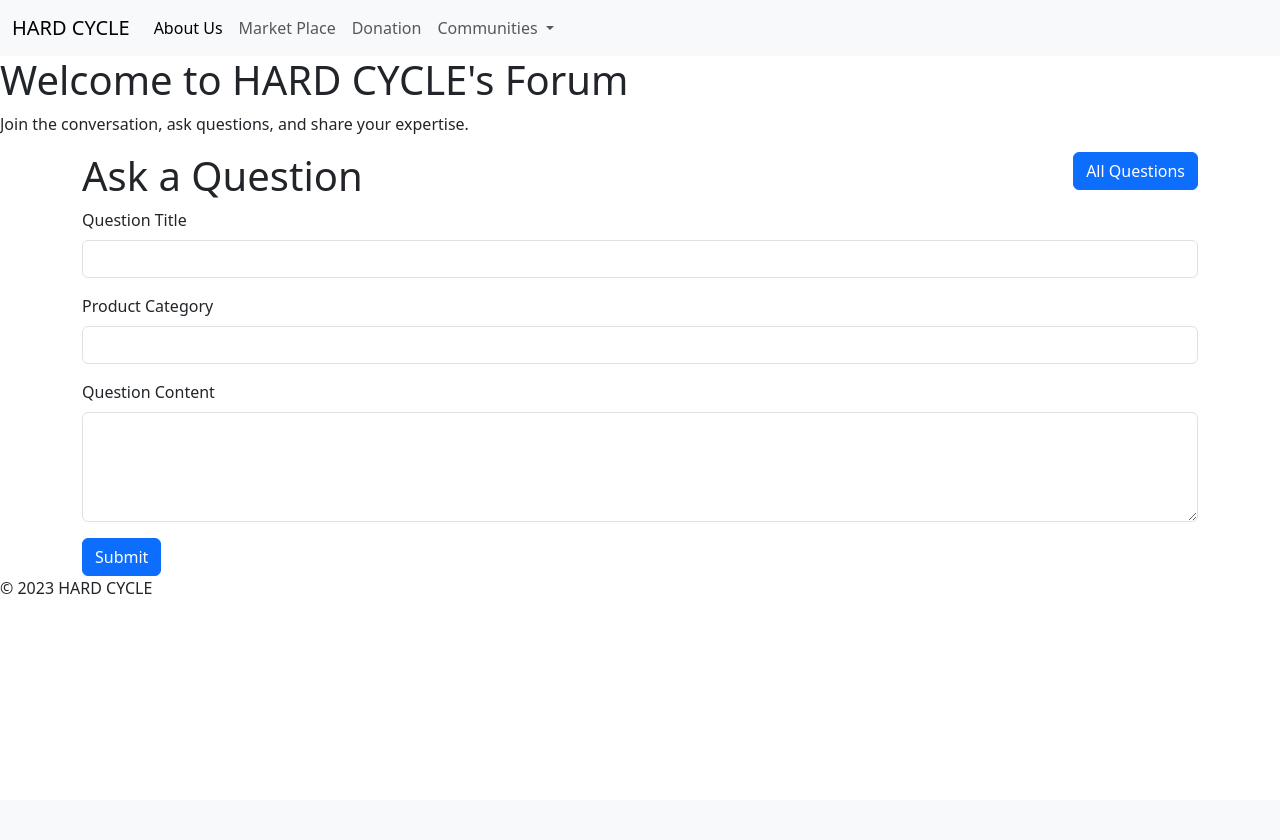
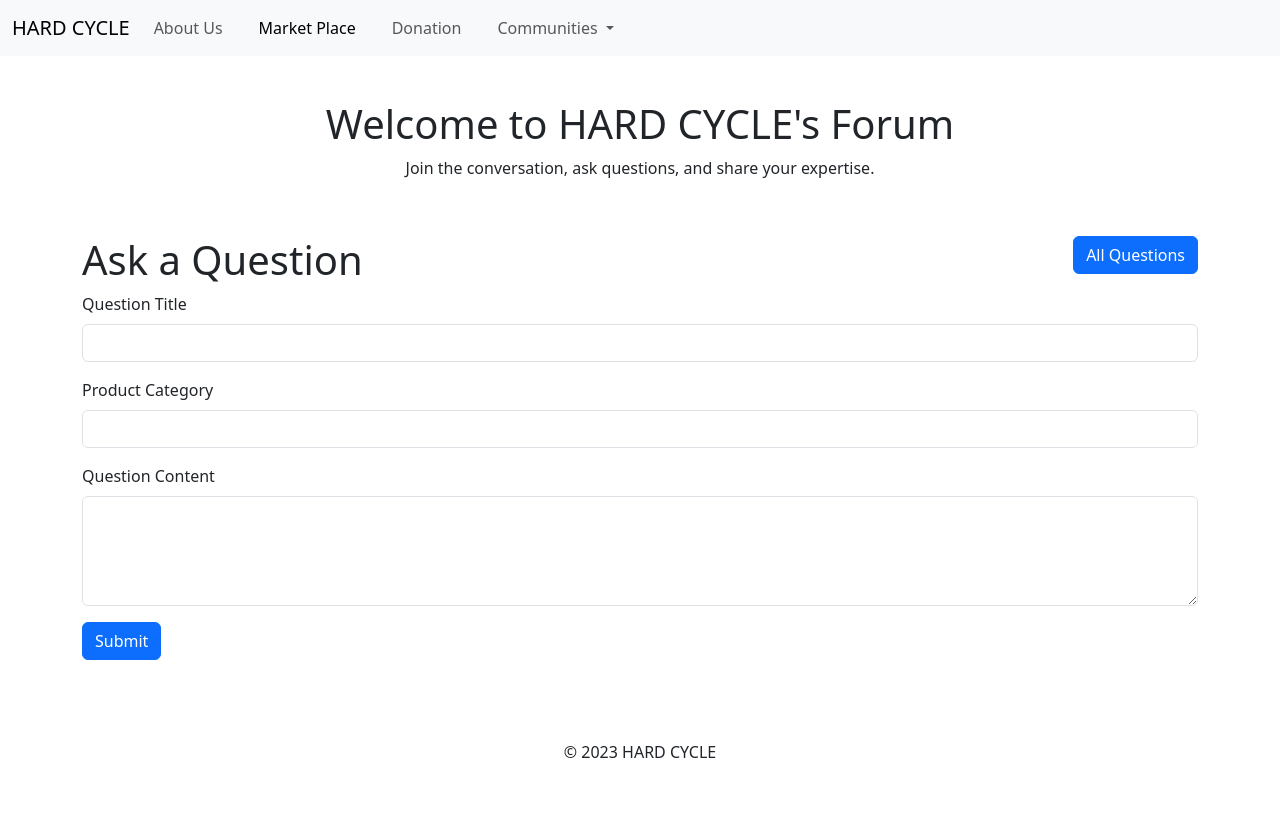
Before and after one commit to harounmaleriado/WAD2, a Spring Boot app: page /ask_questions.html in a window 1280 px wide. Before the commit the page ends 594 px from the top, so only its background shows below. Run offline with Spring Boot 4, Linux system fonts and the light colour scheme; style sheets or scripts are compiled from the project's sources.

Commit message:
fixed the css alignment and made Navbar fixed position
- community guides
- community info
- forum landing page (added fetch data code)
- ask questions (fixed the navbar linkings)

```diff
--- a/SpringBoot/src/main/resources/static/ask_questions.html
+++ b/SpringBoot/src/main/resources/static/ask_questions.html
@@ -2,7 +2,7 @@
 <html>
 <head>
     <title>HARD CYCLE - Home</title>
-    <link rel="stylesheet" type="text/css" href="styles.css">
+    <link rel="stylesheet" type="text/css" href="forumstyles.css">
     <link href="https://cdn.jsdelivr.net/npm/bootstrap@5.3.2/dist/css/bootstrap.min.css" rel="stylesheet" integrity="sha384-T3c6CoIi6uLrA9TneNEoa7RxnatzjcDSCmG1MXxSR1GAsXEV/Dwwykc2MPK8M2HN" crossorigin="anonymous">
 
 </head>
@@ -17,19 +17,19 @@
         </ul>
     </nav> -->
 
-    <nav class="navbar navbar-expand-lg navbar-light bg-light" style="background-color: #9dc09e;">
+    <nav class="navbar navbar-expand-lg navbar-light bg-light fixed-top">
       <div class="container-fluid">
-          <a class="navbar-brand" href="../WAD2-banu/aboutus.html">HARD CYCLE</a>
+        <a class="navbar-brand" href="homepage.html">HARD CYCLE</a>
         <button class="navbar-toggler" type="button" data-bs-toggle="collapse" data-bs-target="#navbarNavDropdown" aria-controls="navbarNavDropdown" aria-expanded="false" aria-label="Toggle navigation">
           <span class="navbar-toggler-icon"></span>
         </button>
         <div class="collapse navbar-collapse" id="navbarNavDropdown">
           <ul class="navbar-nav">
             <li class="nav-item">
-                <a class="nav-link active" aria-current="page" href="../WAD2-banu/aboutus.html">About Us</a>
+              <a class="nav-link" aria-current="page" href="aboutus.html">About Us</a>
             </li>
             <li class="nav-item">
-                <a class="nav-link" href="../WAD2-yankiat/homepage.html">Market Place</a>
+              <a class="nav-link active" href="homepage.html">Market Place</a>
             </li>
             <li class="nav-item">
               <a class="nav-link" href="#">Donation</a>
@@ -98,6 +98,46 @@
     <!-- Bootstrap JS -->
     <script src="https://cdn.jsdelivr.net/npm/bootstrap@5.3.2/dist/js/bootstrap.bundle.min.js" integrity="sha384-C6RzsynM9kWDrMNeT87bh95OGNyZPhcTNXj1NW7RuBCsyN/o0jlpcV8Qyq46cDfL" crossorigin="anonymous"></script>
 
+    <script>
+      // Function to submit a new question
+      function submitQuestion() {
+        const questionTitle = document.getElementById('question-title').value;
+        const productCategory = document.getElementById('product-category').value;
+        const questionContent = document.getElementById('question-content').value;
+
+        // Create a POST request to add a new question
+        fetch('/api/questions', {
+          method: 'POST',
+          headers: {
+            'Content-Type': 'application/json',
+          },
+          body: JSON.stringify({
+            title: questionTitle,
+            category: productCategory,
+            content: questionContent,
+          }),
+        })
+          .then((response) => response.json())
+          .then((data) => {
+            // Handle the response if needed
+            console.log('Question submitted:', data);
+            // After submitting, fetch and display the updated questions
+            fetchQuestions();
+          })
+          .catch((error) => {
+            console.error('Error submitting question:', error);
+          });
+      }
+
+      // Add an event listener to the form submission
+      document.getElementById('question-form').addEventListener('submit', function (event) {
+        event.preventDefault(); // Prevent the form from its default submission behavior
+        submitQuestion();
+      });
+
+      // Fetch and display questions when the page loads
+      fetchQuestions();
+    </script>
 
 </body>
 </html>
--- a/SpringBoot/src/main/resources/static/community-guides.html
+++ b/SpringBoot/src/main/resources/static/community-guides.html
@@ -24,7 +24,7 @@
         </ul>
     </nav> -->
 
-    <nav class="navbar navbar-expand-lg navbar-light bg-light">
+    <nav class="navbar navbar-expand-lg navbar-light bg-light fixed-top">
         <div class="container-fluid">
           <a class="navbar-brand" href="homepage.html">HARD CYCLE</a>
           <button class="navbar-toggler" type="button" data-bs-toggle="collapse" data-bs-target="#navbarNavDropdown" aria-controls="navbarNavDropdown" aria-expanded="false" aria-label="Toggle navigation">
--- a/SpringBoot/src/main/resources/static/cpu.html
+++ b/SpringBoot/src/main/resources/static/cpu.html
@@ -52,6 +52,7 @@
         .product-description {
             cursor: pointer;
         }
+
     </style>
 </head>
 <body>
--- a/SpringBoot/src/main/resources/static/forum-landingpg.html
+++ b/SpringBoot/src/main/resources/static/forum-landingpg.html
@@ -8,7 +8,7 @@
 </head>
 <body>
 
-    <nav class="navbar navbar-expand-lg navbar-light bg-light">
+    <nav class="navbar navbar-expand-lg navbar-light bg-light fixed-top">
         <div class="container-fluid">
           <a class="navbar-brand" href="homepage.html">HARD CYCLE</a>
           <button class="navbar-toggler" type="button" data-bs-toggle="collapse" data-bs-target="#navbarNavDropdown" aria-controls="navbarNavDropdown" aria-expanded="false" aria-label="Toggle navigation">
--- a/SpringBoot/src/main/resources/static/forumstyles.css
+++ b/SpringBoot/src/main/resources/static/forumstyles.css
@@ -4,7 +4,9 @@
     /* color: #fff; */
     text-align: center;
     padding: 20px;
-    margin:  50px 100px 50px;
+    margin-top:  80px ;
+    margin-left: 100px;
+    margin-right: 100px;
 }
 
 /* Style for navigation menu */
@@ -24,6 +26,13 @@
     text-decoration: none;
     /* color: #fff; */
 }
+.fixed-top {
+    position: fixed;
+    top: 0;
+    width: 100%;
+    z-index: 1000;
+}
+
 
 /* Style for main content sections */
 main {
@@ -35,10 +44,15 @@
     text-align: center;
     /* background-color: #333; */
     /* color: #fff; */
+    margin: 50px;
     padding: 10px;
 }
 
 /* style for community-guides */
+#earn-points{
+    margin: 50px 150px 50px;
+
+}
 table {
     border-collapse: collapse; /* Collapse borders into a single border line */
     width: 100%;
@@ -53,14 +67,27 @@
     border-bottom: 1px solid #000; /* Add a 1px solid black border to non-header cells */
 }
 
-
-.container {
+/* style for community-info */
+.container_info {
     display: flex;
     justify-content: space-between;
 }
 
-.section {
+.section_info {
     flex: 1;
-    padding: 20px;
+    padding: 20px 40px;
 
 }
+
+
+/* style for forumlanding page */
+.card {
+    margin-left: 150px;
+    margin-right: 150px
+}
+
+/* style for ask question page */
+.container_question{
+    margin-left: 150px;
+    margin-right: 150px
+}
--- a/SpringBoot/src/main/resources/static/ssd.html
+++ b/SpringBoot/src/main/resources/static/ssd.html
@@ -52,6 +52,7 @@
         .product-description {
             cursor: pointer;
         }
+
     </style>
 </head>
 <body>
```
Also changed, not shown: SpringBoot/src/main/resources/static/community-info.html (+6 -6 lines). Lines whose indentation alone changed are shown as unchanged.
